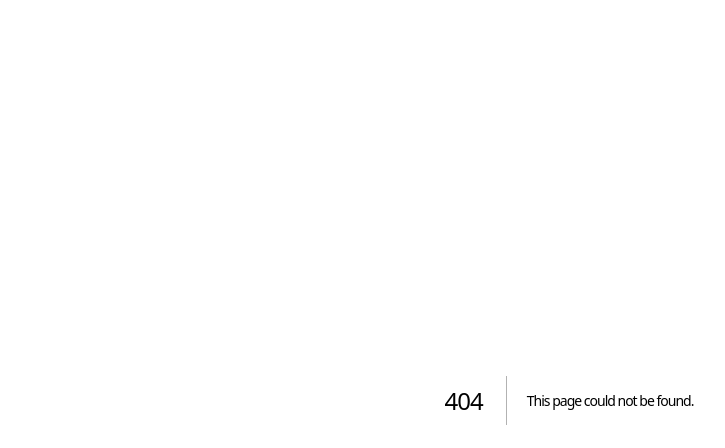
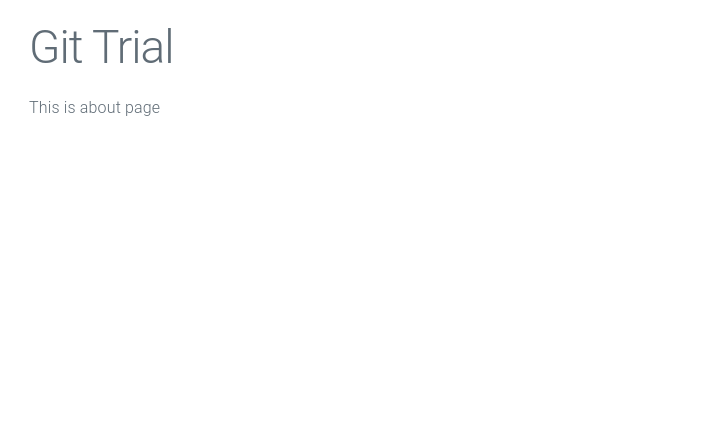
Before and after one commit to yohannesaccrus/git-trial, a Next.js app: page /about in a window 1280 px wide. Before the commit this address had no page. Shown: the top 448 px of the page, without its empty margins (71-796 px from the left). Built offline with nearby package versions, Linux system fonts and the light colour scheme.

Commit message:
fix: add about page

```diff
--- /dev/null
+++ b/app/about/page.tsx
@@ -0,0 +1,10 @@
+const About = () => {
+  return (
+    <div className="page">
+      <h1>Git Trial</h1>
+      <p>This is about page</p>
+    </div>
+  );
+};
+
+export default About;
```
